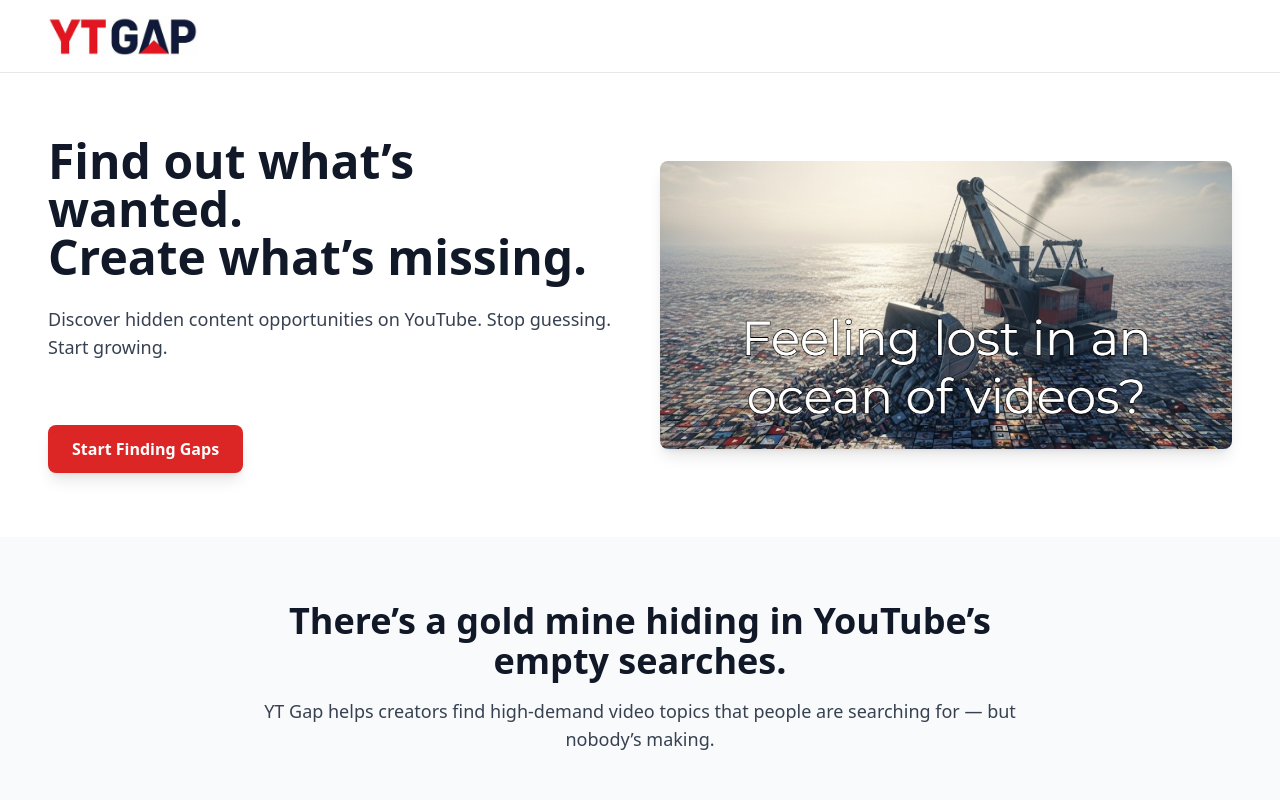
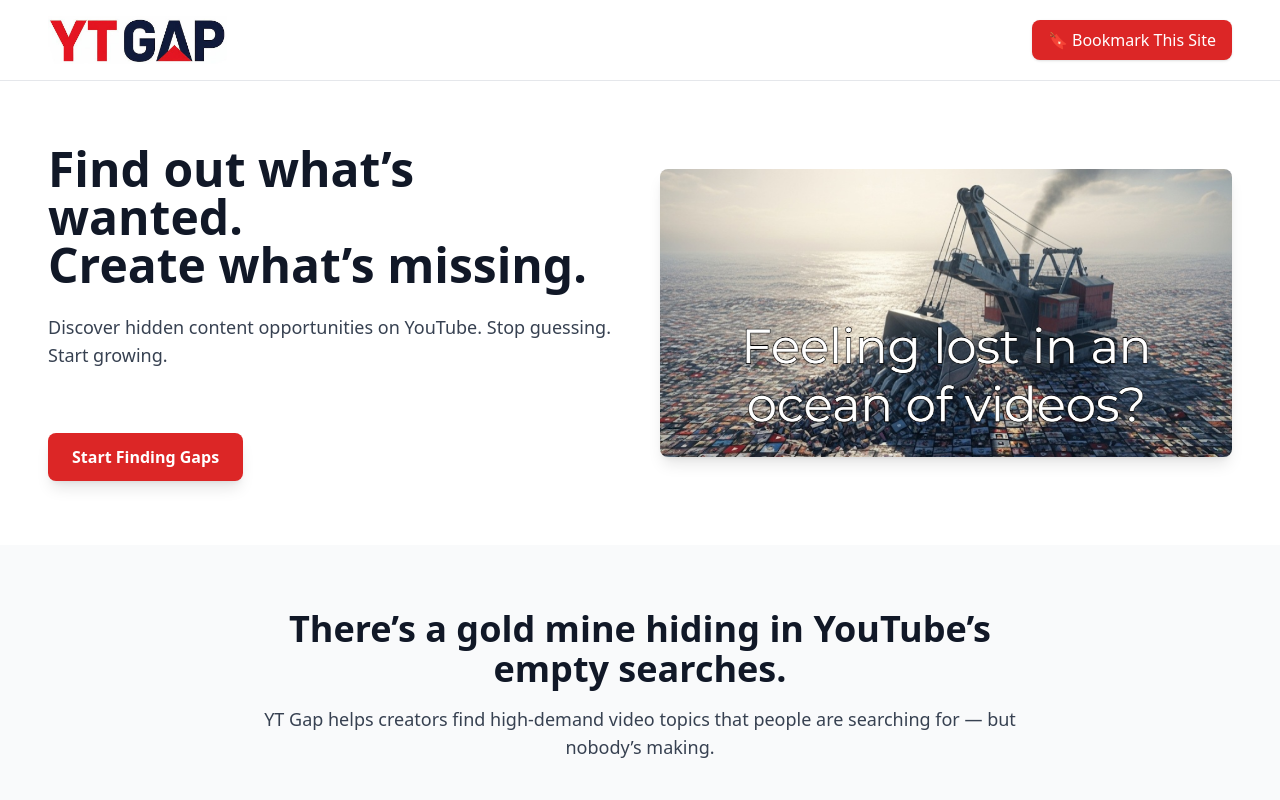
Before and after one commit to ytgap/yt-gap, a React (Create React App) app: page / in a window 1280 px wide. Shown: the top 800 px of the page. Built offline with nearby package versions, Linux system fonts and the light colour scheme; the HTML template or start-up script is replaced by a standard one.

Commit message:
Update Header.jsx 623

```diff
--- a/src/Header.jsx
+++ b/src/Header.jsx
@@ -1,14 +1,42 @@
-import React from 'react';
+import React, { useState } from 'react';
 
 export default function Header() {
+  const [showTooltip, setShowTooltip] = useState(false);
+
+  // Detect platform for smarter instructions
+  const getShortcut = () => {
+    const isMac = navigator.platform.toUpperCase().indexOf('MAC') >= 0;
+    return isMac ? '⌘ + D' : 'Ctrl + D';
+  };
+
   return (
     <header className="w-full px-6 md:px-12 py-4 flex items-center justify-between border-b border-gray-200 shadow-sm bg-white">
       <div className="flex items-center space-x-3">
         <img
           src="/ytgap-logo1.jpg"
           alt="YT Gap Logo"
-          className="h-10 w-auto object-contain"
+          className="h-12 w-auto object-contain"
         />
+      </div>
+
+      <div
+        className="relative"
+        onMouseEnter={() => setShowTooltip(true)}
+        onMouseLeave={() => setShowTooltip(false)}
+      >
+        <button
+          className="bg-red-600 hover:bg-red-700 text-white font-medium px-4 py-2 rounded-lg shadow transition"
+        >
+          🔖 Bookmark This Site
+        </button>
+
+        {showTooltip && (
+          <div className="absolute right-0 mt-2 w-60 bg-white border border-gray-300 rounded-md shadow-lg text-sm text-gray-800 p-3 z-50">
+            Press <span className="font-semibold">{getShortcut()}</span> to bookmark this page.
+            <br />
+            On mobile: Tap <strong>Share</strong> → <strong>Add to Home Screen</strong>.
+          </div>
+        )}
       </div>
     </header>
   );
```
